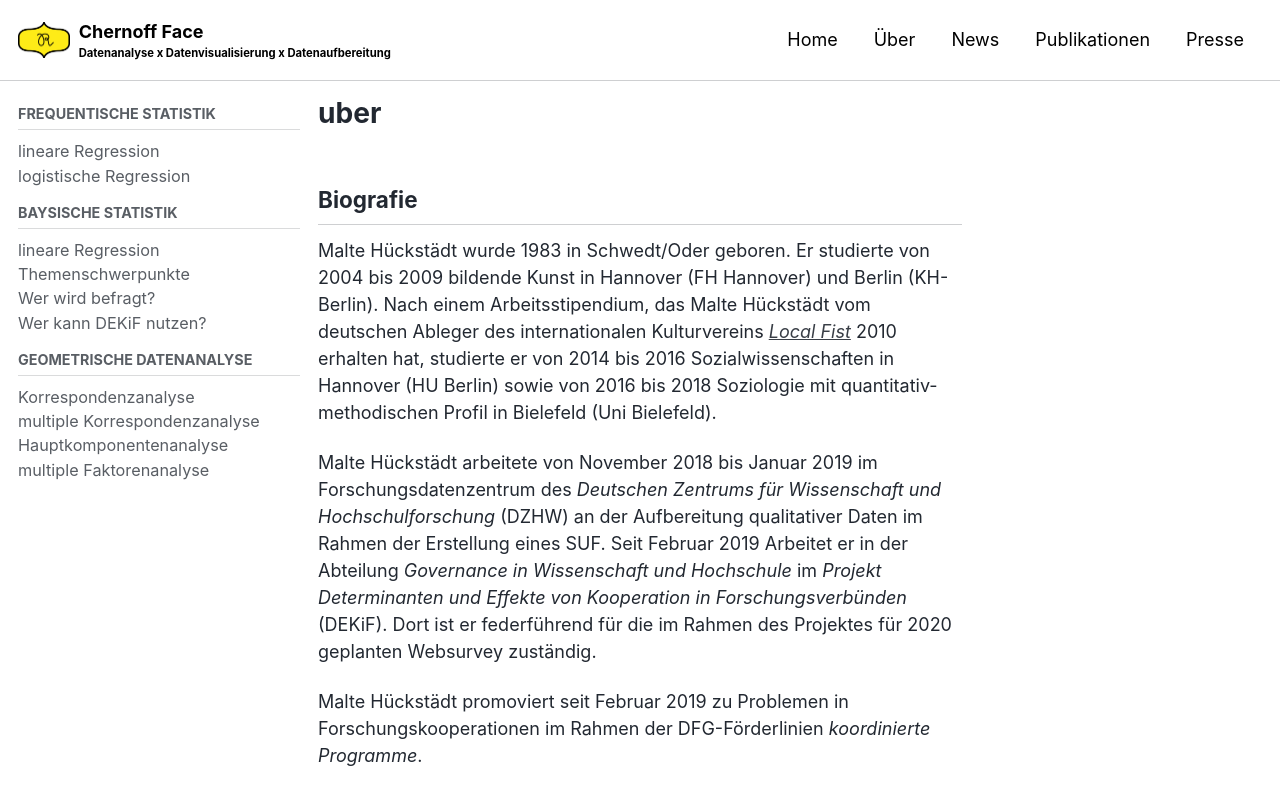
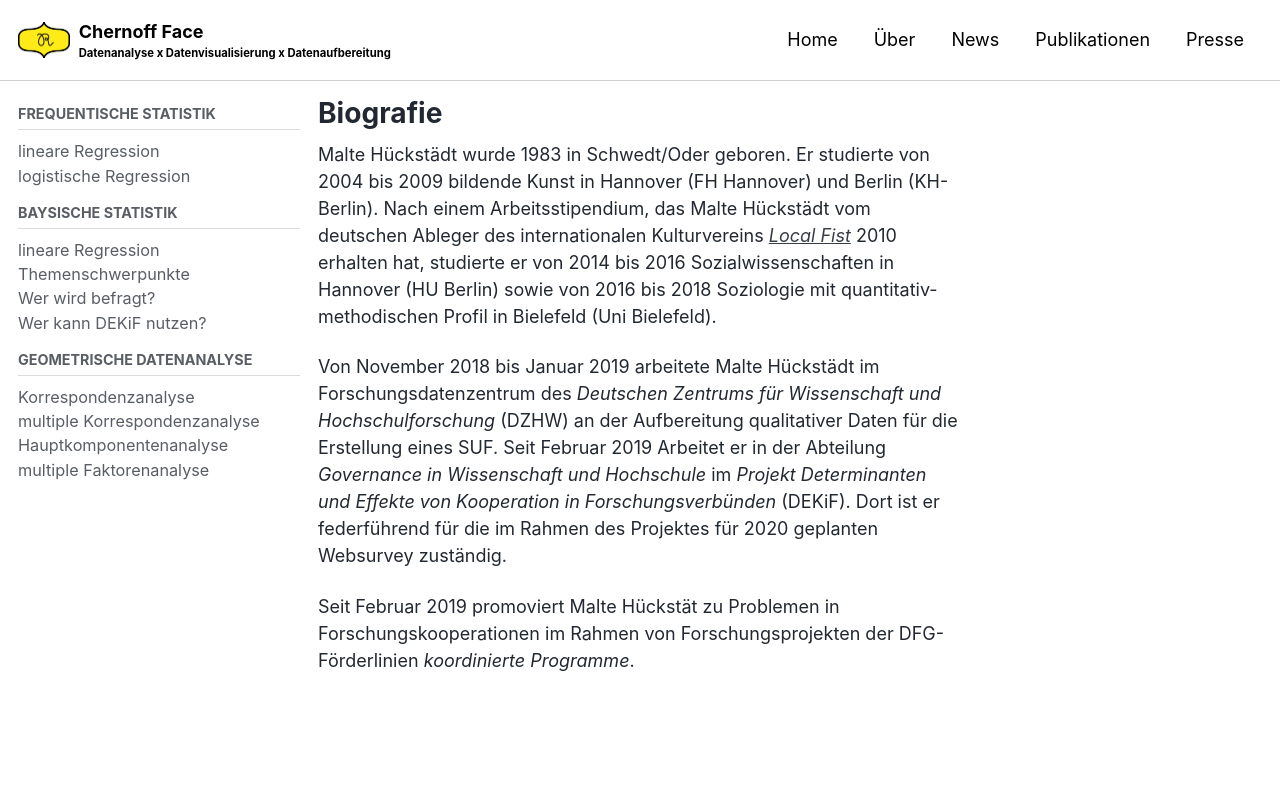
Before and after one commit to MalteHueckstaedt/Chernoff_Face, a Jekyll site: the page built from _pages/ueber.md, in a window 1280 px wide and 900 px high. Shown: the top 805 px of the window. Built offline with Jekyll 4.4.1, drawn with Linux system fonts in a browser that asks for light colours; cached includes are drawn as plain includes; nearby versions of some CDN libraries.

Commit message:
Korrektur Bio

```diff
--- a/_pages/ueber.md
+++ b/_pages/ueber.md
@@ -1,10 +1,9 @@
 ---
-title: "uber"
+title: "Biografie"
 ---
-## Biografie
 
 Malte Hückstädt wurde 1983 in Schwedt/Oder geboren. Er studierte von 2004 bis 2009 bildende Kunst in Hannover (FH Hannover) und Berlin (KH-Berlin). Nach einem Arbeitsstipendium, das Malte Hückstädt vom deutschen Ableger des internationalen Kulturvereins [*Local Fist*](local-fist.com) 2010 erhalten hat, studierte er von 2014 bis 2016 Sozialwissenschaften in Hannover (HU Berlin) sowie von 2016 bis 2018 Soziologie mit quantitativ-methodischen Profil in Bielefeld (Uni Bielefeld).
 
-Malte Hückstädt arbeitete von November 2018 bis Januar 2019 im Forschungsdatenzentrum des *Deutschen Zentrums für Wissenschaft und Hochschulforschung* (DZHW) an der Aufbereitung qualitativer Daten im Rahmen der Erstellung eines SUF. Seit Februar 2019 Arbeitet er in der Abteilung *Governance in Wissenschaft und Hochschule* im *Projekt Determinanten und Effekte von Kooperation in Forschungsverbünden* (DEKiF). Dort ist er federführend für die im Rahmen des Projektes für 2020 geplanten Websurvey zuständig.
+Von November 2018 bis Januar 2019 arbeitete Malte Hückstädt im Forschungsdatenzentrum des *Deutschen Zentrums für Wissenschaft und Hochschulforschung* (DZHW) an der Aufbereitung qualitativer Daten für die Erstellung eines SUF. Seit Februar 2019 Arbeitet er in der Abteilung *Governance in Wissenschaft und Hochschule* im *Projekt Determinanten und Effekte von Kooperation in Forschungsverbünden* (DEKiF). Dort ist er federführend für die im Rahmen des Projektes für 2020 geplanten Websurvey zuständig.
 
-Malte Hückstädt promoviert seit Februar 2019 zu Problemen in Forschungskooperationen im Rahmen der DFG-Förderlinien *koordinierte Programme*.
+Seit Februar 2019 promoviert Malte Hückstät zu Problemen in Forschungskooperationen im Rahmen von Forschungsprojekten der DFG-Förderlinien *koordinierte Programme*.
```
